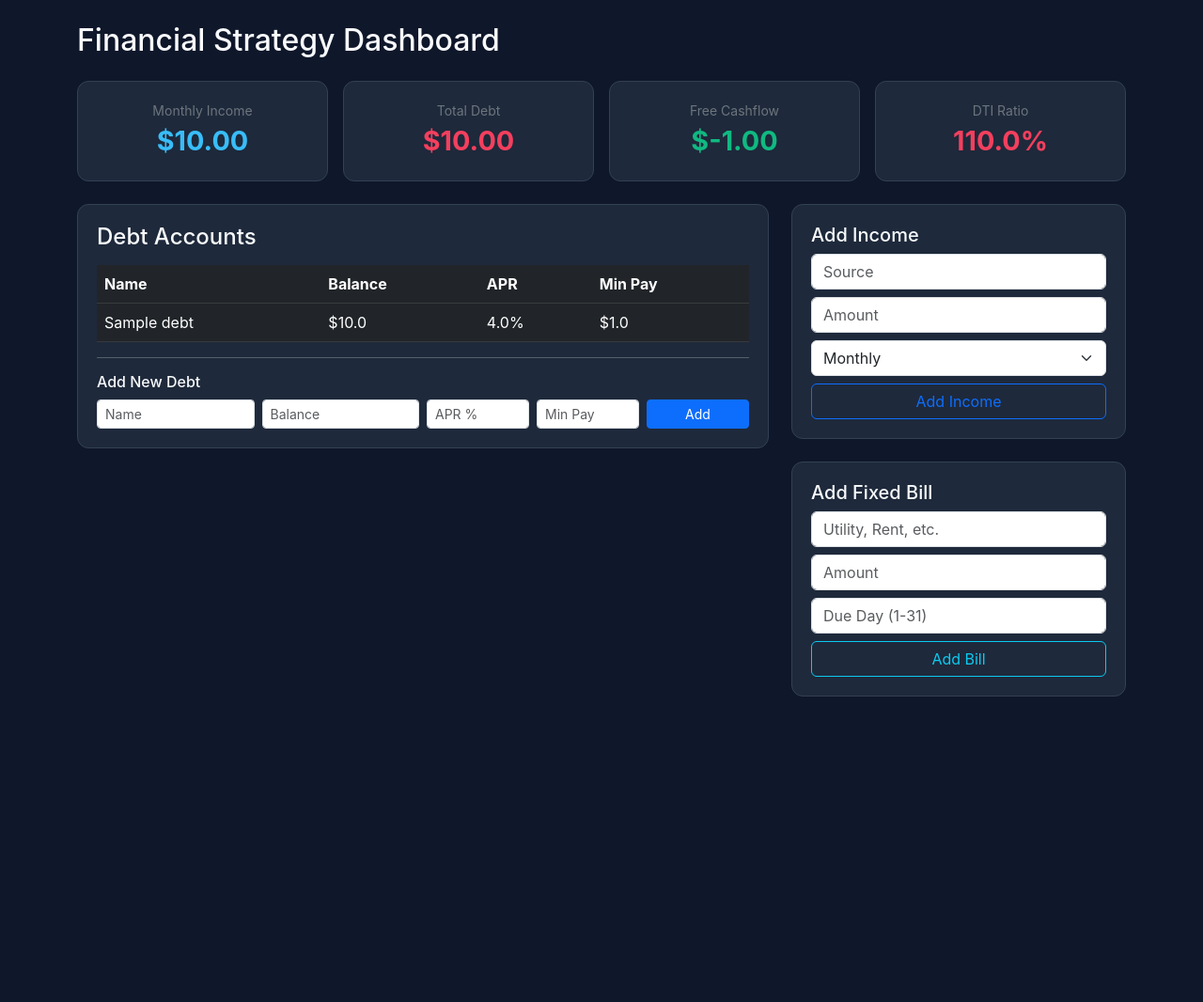
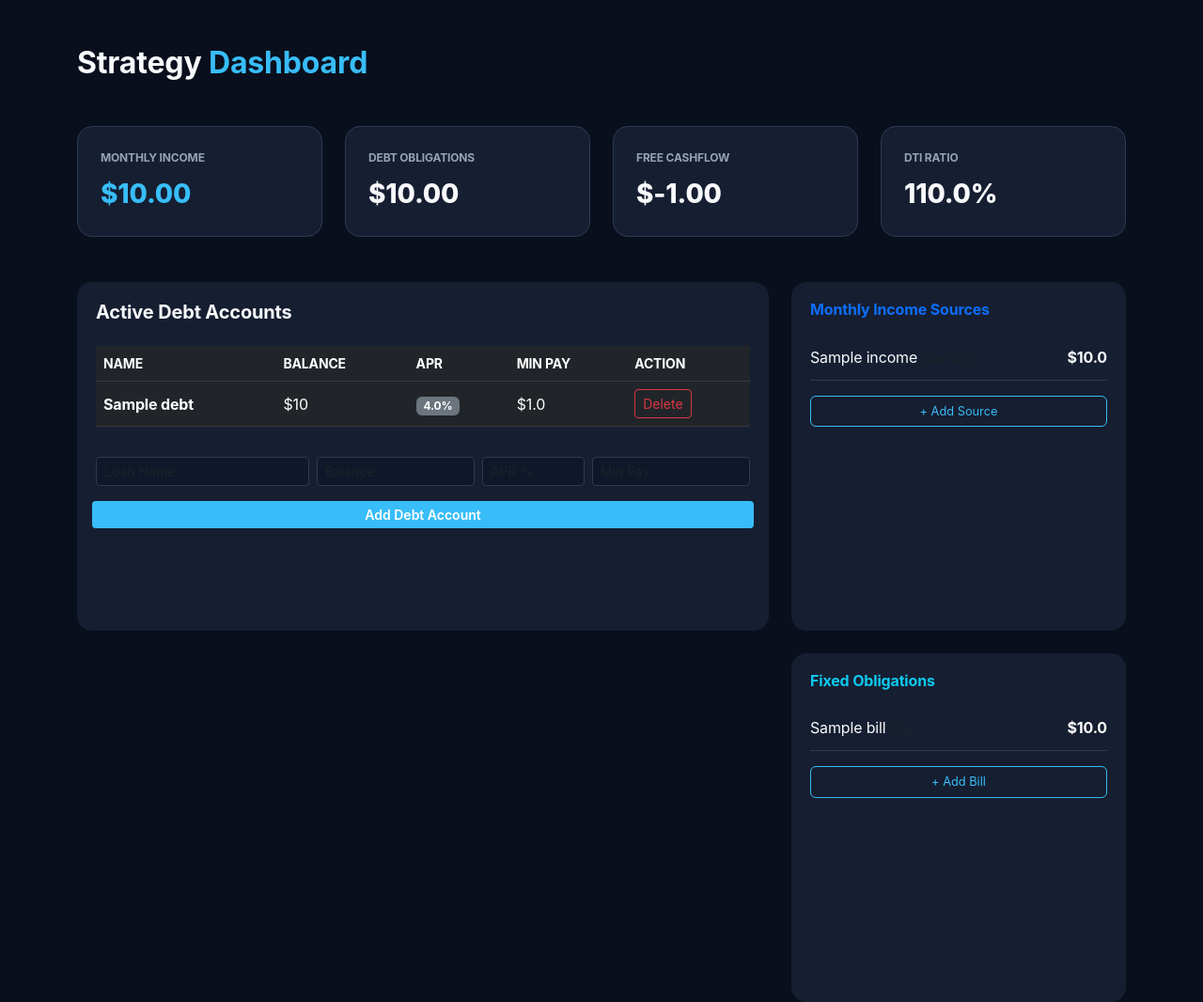
Before and after one commit to GrantM28/MadFinance, a Flask app: page / in a window 1280 px wide. Shown: the whole page at 94% size. Before the commit the page ends 741 px from the top, so only its background shows below. Run offline with Flask 3, Linux system fonts and the light colour scheme; tables that the repository leaves empty hold one stand-in row (values such as "Sample post").

Commit message:
CSS updates

```diff
--- a/app/main.py
+++ b/app/main.py
@@ -52,26 +52,30 @@ def get_monthly_income():
 
 @app.route('/')
 def index():
-    monthly_inc = get_monthly_income()
+    incomes = Income.query.all()
     bills = Bill.query.all()
     debts = Debt.query.all()
 
+    monthly_inc = get_monthly_income()
     total_bills = sum(b.amount for b in bills)
     total_min_debt = sum(d.min_payment for d in debts)
     total_debt_balance = sum(d.balance for d in debts)
 
-    free_cashflow = monthly_inc - total_bills - total_min_debt
-
-    # DTI Calculation
+    cashflow = monthly_inc - total_bills - total_min_debt
     dti = ((total_bills + total_min_debt) / monthly_inc * 100) if monthly_inc > 0 else 0
 
+    summary = {
+        "income": monthly_inc,
+        "total_debt": total_debt_balance,
+        "cashflow": cashflow,
+        "dti": dti
+    }
+
     return render_template('index.html',
-                           income=monthly_inc,
-                           bills=total_bills,
+                           summary=summary,
                            debts=debts,
-                           total_debt=total_debt_balance,
-                           cashflow=free_cashflow,
-                           dti=dti)
+                           income_list=incomes,
+                           bills_list=bills)
 
 # --- ROUTES FOR ADDING DATA ---
 
--- /dev/null
+++ b/app/static/style.css
@@ -0,0 +1,67 @@
+:root {
+    --bg-main: #0a0f1d;
+    --card-bg: #161e31;
+    --border-color: #2d3a54;
+    --primary: #38bdf8;
+    --success: #10b981;
+    --danger: #f43f5e;
+    --text-muted: #94a3b8;
+}
+
+body {
+    background-color: var(--bg-main);
+    color: #f8fafc;
+    font-family: 'Inter', system-ui, sans-serif;
+    letter-spacing: -0.01em;
+}
+
+.stat-card {
+    background: var(--card-bg);
+    border: 1px solid var(--border-color);
+    border-radius: 16px;
+    padding: 1.5rem;
+    transition: transform 0.2s ease;
+}
+
+.stat-card:hover {
+    transform: translateY(-4px);
+    border-color: var(--primary);
+}
+
+.metric-label {
+    color: var(--text-muted);
+    font-size: 0.75rem;
+    text-transform: uppercase;
+    font-weight: 700;
+}
+
+.metric-value {
+    font-size: 1.75rem;
+    font-weight: 800;
+    margin-top: 0.5rem;
+}
+
+.list-container {
+    background: var(--card-bg);
+    border-radius: 16px;
+    padding: 1.25rem;
+    height: 100%;
+}
+
+.data-item {
+    display: flex;
+    justify-content: space-between;
+    padding: 0.75rem 0;
+    border-bottom: 1px solid var(--border-color);
+}
+
+.data-item:last-child { border-bottom: none; }
+
+.btn-primary { background-color: var(--primary); border: none; font-weight: 600; }
+.btn-outline-custom { border: 1px solid var(--primary); color: var(--primary); font-size: 0.8rem; }
+.form-control, .form-select {
+    background-color: #0f172a;
+    border: 1px solid var(--border-color);
+    color: white;
+}
+.form-control:focus { background-color: #0f172a; color: white; border-color: var(--primary); }
--- a/app/templates/index.html
+++ b/app/templates/index.html
@@ -1,100 +1,115 @@
 <!DOCTYPE html>
 <html lang="en">
 <head>
+    <meta charset="UTF-8">
     <title>Finance Strategy Engine</title>
     <link rel="stylesheet" href="https://cdn.jsdelivr.net/npm/bootstrap@5.3.0/dist/css/bootstrap.min.css">
-    <style>
-        body { background: #0f172a; color: #f8fafc; font-family: 'Inter', sans-serif; }
-        .stat-card { background: #1e293b; border-radius: 12px; padding: 20px; border: 1px solid #334155; }
-        .metric-value { font-size: 1.8rem; font-weight: bold; color: #38bdf8; }
-        .danger { color: #f43f5e; }
-        .success { color: #10b981; }
-    </style>
+    <link rel="stylesheet" href="{{ url_for('static', filename='style.css') }}">
 </head>
-<body class="container py-4">
-    <h2 class="mb-4">Financial Strategy Dashboard</h2>
+<body class="container py-5">
+    <h2 class="mb-5 fw-bold">Strategy <span style="color: var(--primary)">Dashboard</span></h2>
 
-    <div class="row g-3 mb-4 text-center">
+    <div class="row g-4 mb-5">
         <div class="col-md-3">
             <div class="stat-card">
-                <div class="text-secondary small uppercase">Monthly Income</div>
-                <div class="metric-value">${{ "%.2f"|format(income) }}</div>
+                <div class="metric-label">Monthly Income</div>
+                <div class="metric-value" style="color: var(--primary)">${{ "%.2f"|format(summary.income) }}</div>
             </div>
         </div>
         <div class="col-md-3">
             <div class="stat-card">
-                <div class="text-secondary small uppercase">Total Debt</div>
-                <div class="metric-value danger">${{ "%.2f"|format(total_debt) }}</div>
+                <div class="metric-label">Debt Obligations</div>
+                <div class="metric-value danger">${{ "%.2f"|format(summary.total_debt) }}</div>
             </div>
         </div>
         <div class="col-md-3">
             <div class="stat-card">
-                <div class="text-secondary small uppercase">Free Cashflow</div>
-                <div class="metric-value success">${{ "%.2f"|format(cashflow) }}</div>
+                <div class="metric-label">Free Cashflow</div>
+                <div class="metric-value success">${{ "%.2f"|format(summary.cashflow) }}</div>
             </div>
         </div>
         <div class="col-md-3">
             <div class="stat-card">
-                <div class="text-secondary small uppercase">DTI Ratio</div>
-                <div class="metric-value {{ 'danger' if dti > 36 else '' }}">{{ "%.1f"|format(dti) }}%</div>
+                <div class="metric-label">DTI Ratio</div>
+                <div class="metric-value {{ 'danger' if summary.dti > 36 else '' }}">{{ "%.1f"|format(summary.dti) }}%</div>
             </div>
         </div>
     </div>
 
     <div class="row g-4">
-        <div class="col-md-8">
-            <div class="stat-card mb-4">
-                <h4>Debt Accounts</h4>
-                <table class="table table-dark table-hover mt-3">
-                    <thead><tr><th>Name</th><th>Balance</th><th>APR</th><th>Min Pay</th></tr></thead>
+        <div class="col-lg-8">
+            <div class="list-container mb-4">
+                <h5 class="mb-4 fw-bold">Active Debt Accounts</h5>
+                <table class="table table-dark table-hover align-middle">
+                    <thead class="text-muted small">
+                        <tr><th>NAME</th><th>BALANCE</th><th>APR</th><th>MIN PAY</th><th>ACTION</th></tr>
+                    </thead>
                     <tbody>
                         {% for d in debts %}
                         <tr>
-                            <td>{{ d.name }}</td>
-                            <td>${{ d.balance }}</td>
-                            <td>{{ d.interest_rate }}%</td>
+                            <td class="fw-bold">{{ d.name }}</td>
+                            <td>${{ "%.0f"|format(d.balance) }}</td>
+                            <td><span class="badge bg-secondary">{{ d.interest_rate }}%</span></td>
                             <td>${{ d.min_payment }}</td>
+                            <td><button class="btn btn-sm btn-outline-danger">Delete</button></td>
                         </tr>
                         {% endfor %}
                     </tbody>
                 </table>
-                <hr>
-                <h6>Add New Debt</h6>
-                <form action="/add_debt" method="POST" class="row g-2">
-                    <div class="col-md-3"><input type="text" name="name" class="form-control form-control-sm" placeholder="Name"></div>
+                <form action="/add_debt" method="POST" class="row g-2 mt-4">
+                    <div class="col-md-4"><input type="text" name="name" class="form-control form-control-sm" placeholder="Loan Name"></div>
                     <div class="col-md-3"><input type="number" step="0.01" name="balance" class="form-control form-control-sm" placeholder="Balance"></div>
                     <div class="col-md-2"><input type="number" step="0.01" name="apr" class="form-control form-control-sm" placeholder="APR %"></div>
-                    <div class="col-md-2"><input type="number" step="0.01" name="min_pay" class="form-control form-control-sm" placeholder="Min Pay"></div>
-                    <div class="col-md-2"><button class="btn btn-primary btn-sm w-100">Add</button></div>
+                    <div class="col-md-3"><input type="number" step="0.01" name="min_pay" class="form-control form-control-sm" placeholder="Min Pay"></div>
+                    <button class="btn btn-primary btn-sm mt-3">Add Debt Account</button>
                 </form>
             </div>
         </div>
 
-        <div class="col-md-4">
-            <div class="stat-card mb-4">
-                <h5>Add Income</h5>
+        <div class="col-lg-4">
+            <div class="list-container mb-4">
+                <h6 class="fw-bold mb-3 text-primary">Monthly Income Sources</h6>
+                {% for inc in income_list %}
+                <div class="data-item">
+                    <span>{{ inc.name }} <small class="text-muted">({{ inc.frequency }})</small></span>
+                    <span class="success fw-bold">${{ inc.amount }}</span>
+                </div>
+                {% endfor %}
+                <button class="btn btn-outline-custom w-100 mt-3" data-bs-toggle="collapse" data-bs-target="#incomeForm">+ Add Source</button>
+                <div class="collapse mt-2" id="incomeForm">
                     <form action="/add_income" method="POST">
-                    <input type="text" name="name" class="form-control mb-2" placeholder="Source">
-                    <input type="number" name="amount" class="form-control mb-2" placeholder="Amount">
-                    <select name="frequency" class="form-select mb-2">
+                        <input type="text" name="name" class="form-control mb-1" placeholder="Source">
+                        <input type="number" name="amount" class="form-control mb-1" placeholder="Amount">
+                        <select name="frequency" class="form-select mb-1">
                             <option value="Monthly">Monthly</option>
                             <option value="Bi-weekly">Bi-weekly</option>
-                        <option value="Weekly">Weekly</option>
                         </select>
-                    <button class="btn btn-outline-primary w-100">Add Income</button>
+                        <button class="btn btn-sm btn-primary w-100">Save</button>
                     </form>
                 </div>
+            </div>
 
-            <div class="stat-card">
-                <h5>Add Fixed Bill</h5>
+            <div class="list-container">
+                <h6 class="fw-bold mb-3 text-info">Fixed Obligations</h6>
+                {% for bill in bills_list %}
+                <div class="data-item">
+                    <span>{{ bill.name }} <small class="text-muted">Day {{ bill.due_day }}</small></span>
+                    <span class="text-white fw-bold">${{ bill.amount }}</span>
+                </div>
+                {% endfor %}
+                <button class="btn btn-outline-custom w-100 mt-3" data-bs-toggle="collapse" data-bs-target="#billForm">+ Add Bill</button>
+                <div class="collapse mt-2" id="billForm">
                     <form action="/add_bill" method="POST">
-                    <input type="text" name="name" class="form-control mb-2" placeholder="Utility, Rent, etc.">
-                    <input type="number" name="amount" class="form-control mb-2" placeholder="Amount">
-                    <input type="number" name="due_day" class="form-control mb-2" placeholder="Due Day (1-31)">
-                    <button class="btn btn-outline-info w-100">Add Bill</button>
+                        <input type="text" name="name" class="form-control mb-1" placeholder="Utility Name">
+                        <input type="number" name="amount" class="form-control mb-1" placeholder="Amount">
+                        <input type="number" name="due_day" class="form-control mb-1" placeholder="Due Day">
+                        <button class="btn btn-sm btn-primary w-100">Save</button>
                     </form>
                 </div>
             </div>
         </div>
+    </div>
+
+    <script src="https://cdn.jsdelivr.net/npm/bootstrap@5.3.0/dist/js/bootstrap.bundle.min.js"></script>
 </body>
 </html>
```
Lines whose indentation alone changed are shown as unchanged.
